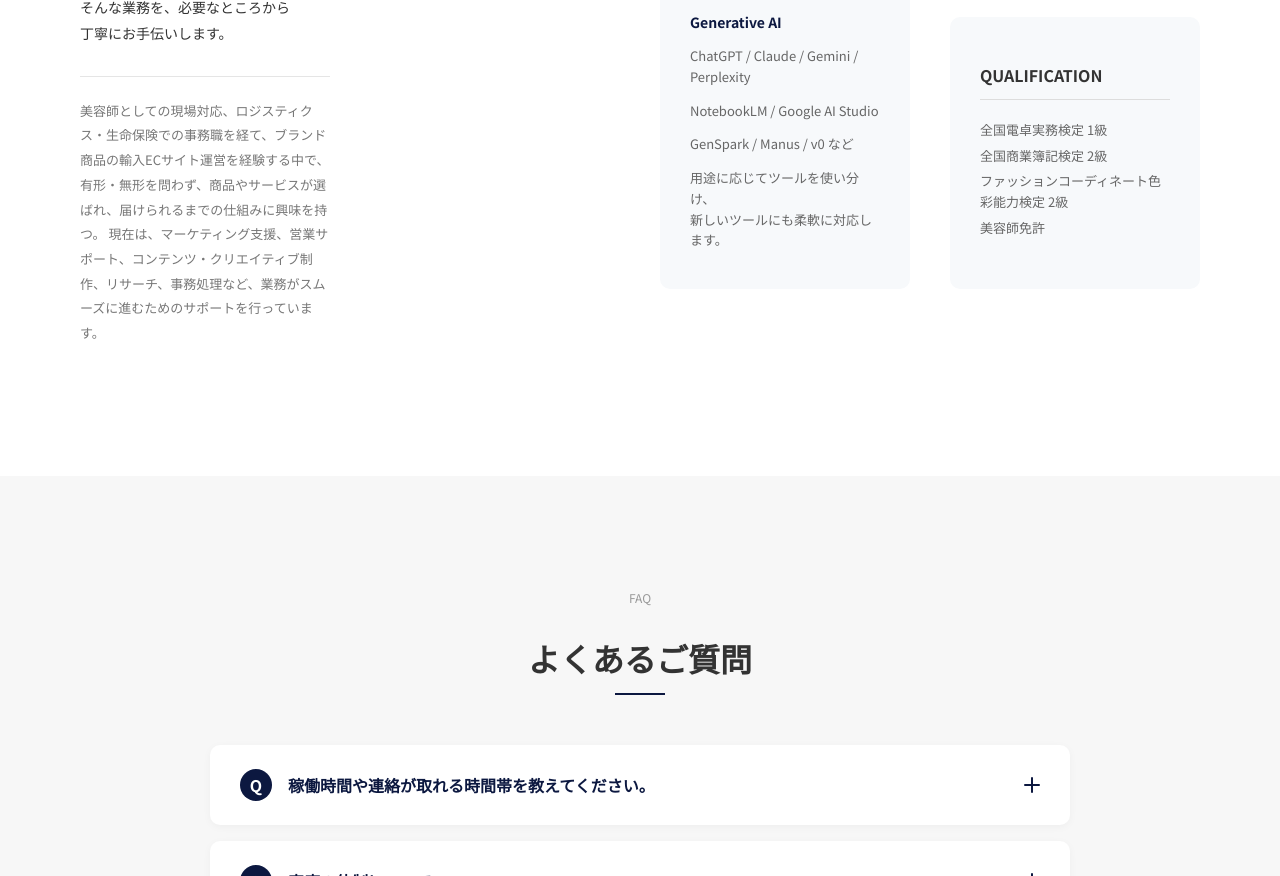
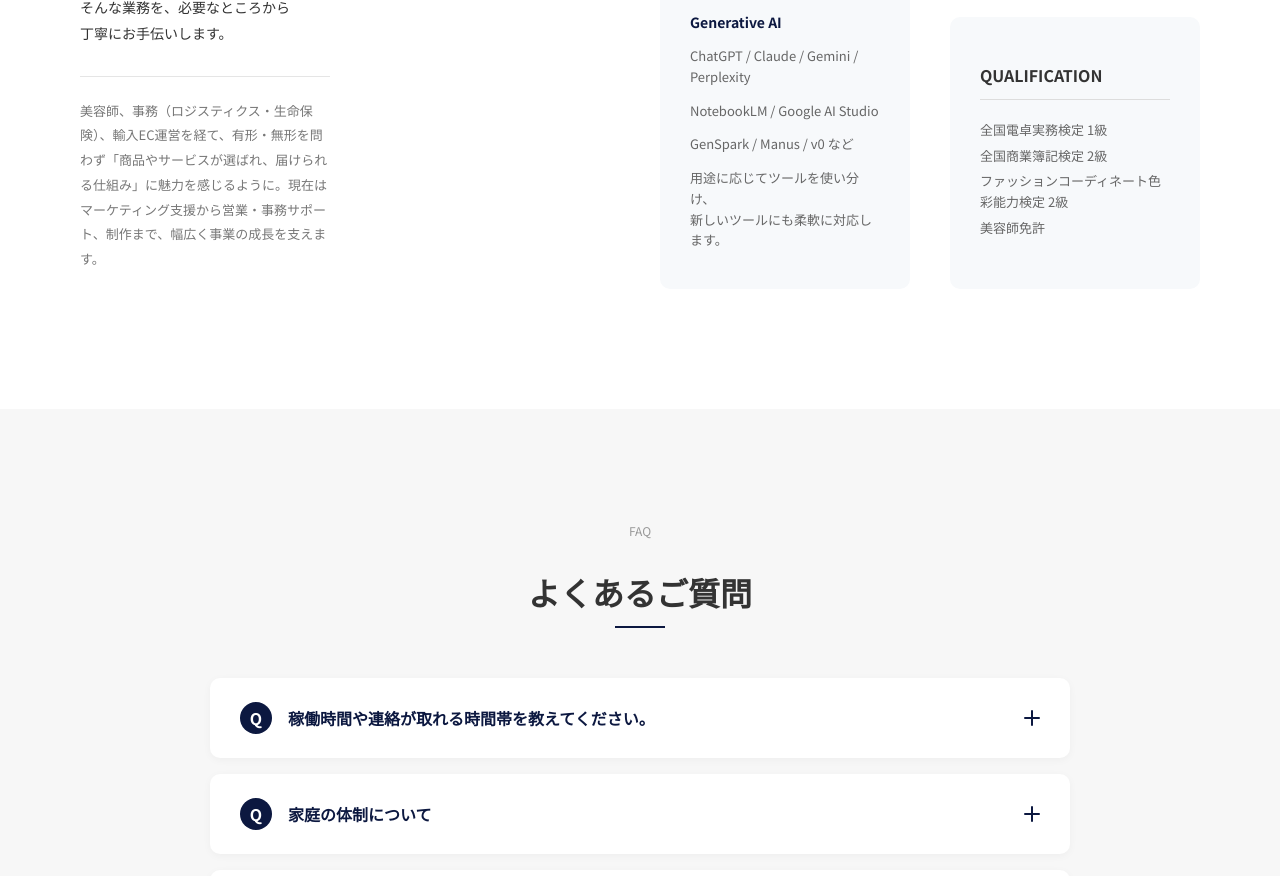
Before and after one commit to rico-work/works_mm, a plain HTML site: page index.html in a window 1280 px wide. Shown: the part 4787-5663 px from the top of the page. Drawn offline with Linux system fonts and the light colour scheme.

Commit message:
Update index.html

```diff
--- a/index.html
+++ b/index.html
@@ -306,8 +306,7 @@
                     丁寧にお手伝いします。
                 </p>
                 <p class="about__text about__text--career">
-                    美容師としての現場対応、ロジスティクス・生命保険での事務職を経て、ブランド商品の輸入ECサイト運営を経験する中で、有形・無形を問わず、商品やサービスが選ばれ、届けられるまでの仕組みに興味を持つ。
-現在は、マーケティング支援、営業サポート、コンテンツ・クリエイティブ制作、リサーチ、事務処理など、業務がスムーズに進むためのサポートを行っています。
+                    美容師、事務（ロジスティクス・生命保険）、輸入EC運営を経て、有形・無形を問わず「商品やサービスが選ばれ、届けられる仕組み」に魅力を感じるように。現在はマーケティング支援から営業・事務サポート、制作まで、幅広く事業の成長を支えます。
                 </p>
             </div>
            <div class="about__center fade-in js-fade-in delay-1">
```
